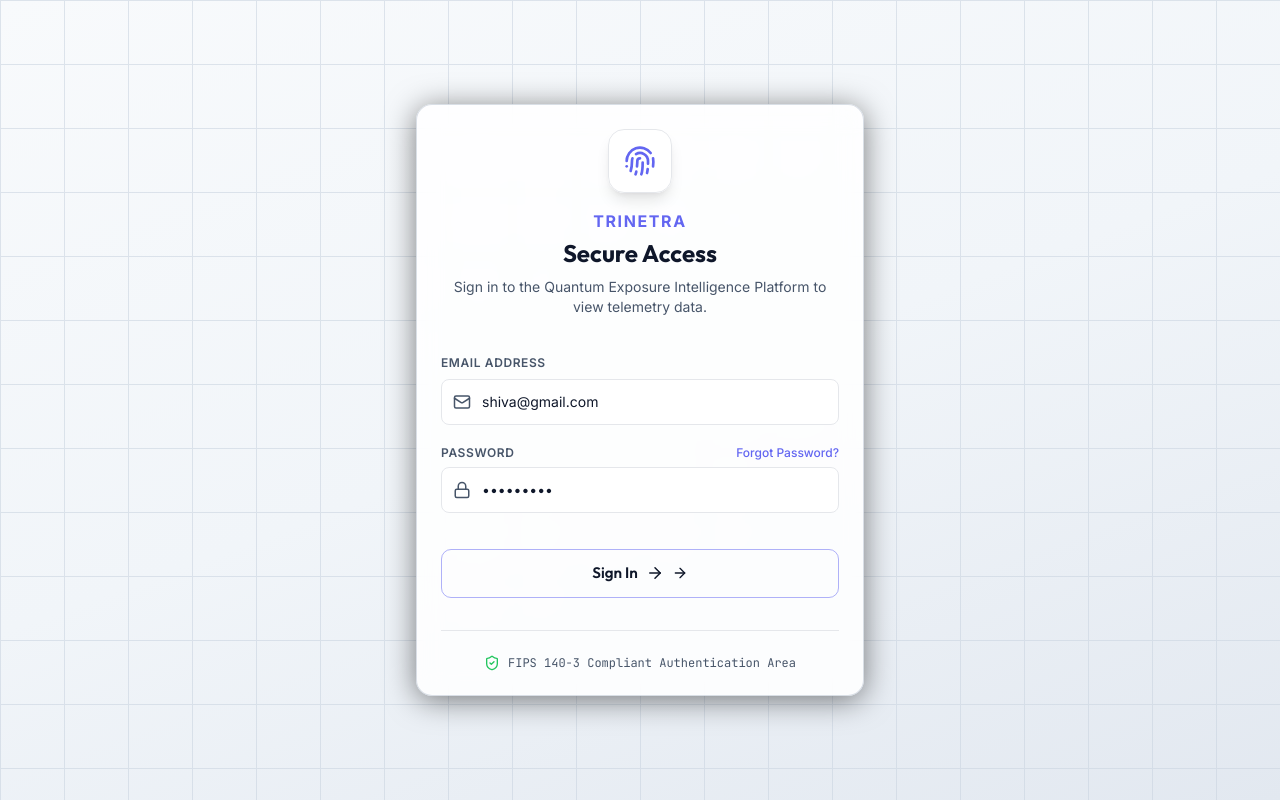
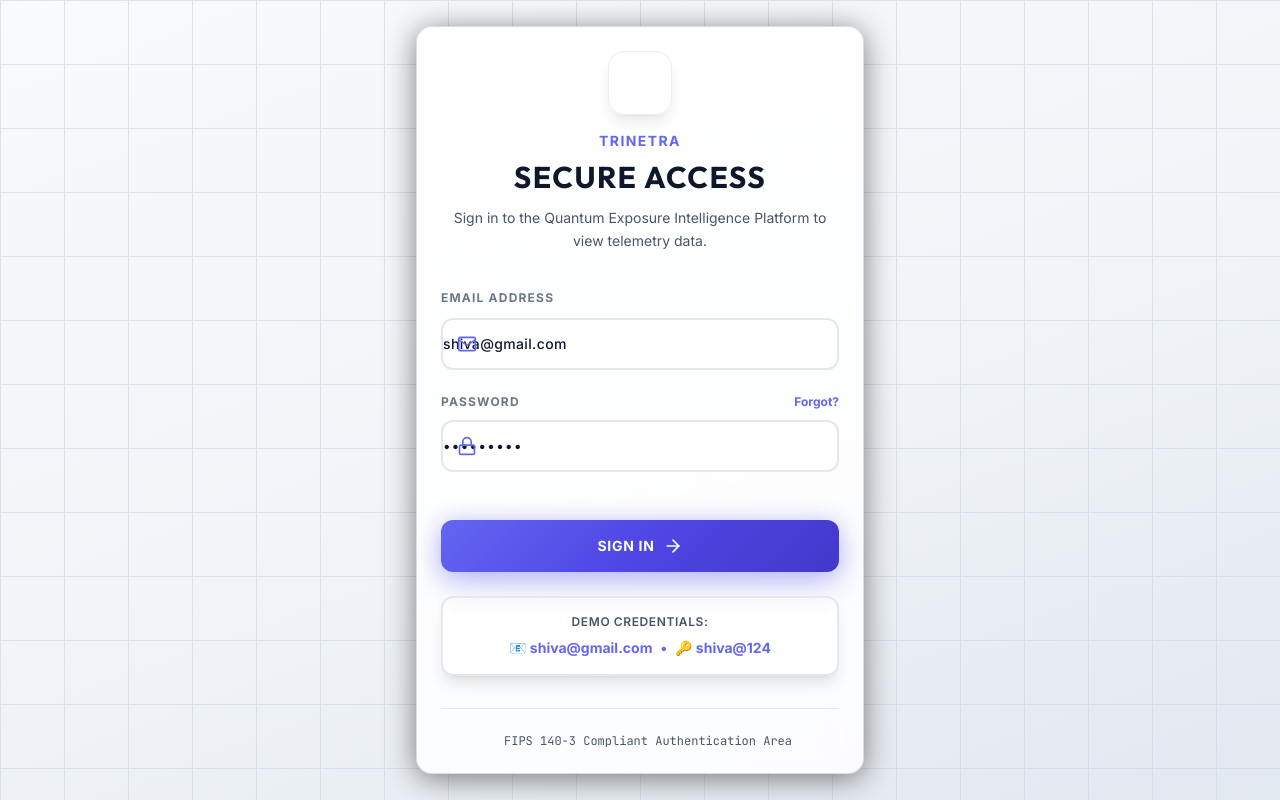
Before and after one commit to shivajirathod007/TRINETRA, a React (Vite) app in the folder frontend/: page /login in a window 1280 px wide. Built offline with nearby package versions, Linux system fonts and the light colour scheme.

Commit message:
feat: implement JWT authentication and enhance UI dashboard aesthetics

```diff
--- a/frontend/src/pages/LoginPage.jsx
+++ b/frontend/src/pages/LoginPage.jsx
@@ -1,7 +1,6 @@
 import React, { useState, useEffect } from 'react';
 import { useNavigate } from 'react-router-dom';
 import { Fingerprint, Lock, Mail, ArrowRight, ShieldCheck } from 'lucide-react';
-import GlowButton from '../components/GlowButton';
 import { useTheme } from '../context/ThemeContext';
 import { useAuth } from '../context/AuthContext';
 import axios from 'axios';
@@ -27,7 +26,7 @@ const LoginPage = () => {
         setError('');
 
         try {
-            // Call backend login endpoint
+            // Call backend login endpoint through Vite proxy
             const response = await axios.post('/api/v1/auth/login', {
                 email,
                 password
@@ -60,84 +59,144 @@ const LoginPage = () => {
                 }}
             />
 
+            {/* Animated background blur orbs */}
             <div className="absolute top-1/4 left-1/2 -translate-x-1/2 -translate-y-1/2 w-96 h-96 bg-primary-indigo rounded-full blur-[150px] opacity-20 pointer-events-none" />
+            <div className="absolute bottom-1/4 right-1/4 w-72 h-72 bg-primary-indigo rounded-full blur-[120px] opacity-10 pointer-events-none" />
 
-            <div className="glass-panel w-full max-w-md p-8 relative z-10 animate-fadeInUp">
+            <div className="glass-panel w-full max-w-md p-8 relative z-10 animate-fadeInUp backdrop-blur-xl border border-white border-opacity-10 shadow-2xl">
 
+                {/* Header Section */}
                 <div className="flex flex-col items-center mb-8">
-                    <div className="w-16 h-16 rounded-2xl bg-surface-card border border-glass-border flex items-center justify-center mb-4 shadow-lg">
-                        <Fingerprint size={32} className="text-primary-indigo" />
+                    <div className="w-16 h-16 rounded-2xl bg-gradient-to-br from-primary-indigo to-primary-indigo-hover border border-primary-indigo border-opacity-50 flex items-center justify-center mb-4 shadow-lg shadow-primary-indigo/30 animate-pulse">
+                        <Fingerprint size={32} className="text-white" />
                     </div>
-                    <div className="text-primary-indigo font-bold tracking-widest uppercase mb-1 flex items-center gap-2">
+                    <div className="text-primary-indigo font-bold tracking-widest uppercase mb-2 flex items-center gap-2 text-sm">
                         TRINETRA
                     </div>
-                    <h1 className="text-2xl font-bold font-outfit text-primary mb-2 text-center">
+                    <h1 className="text-3xl font-bold font-outfit text-primary mb-3 text-center uppercase tracking-wider">
                         Secure Access
                     </h1>
-                    <p className="text-sm text-secondary text-center">
+                    <p className="text-sm text-secondary text-center leading-relaxed">
                         Sign in to the Quantum Exposure Intelligence Platform to view telemetry data.
                     </p>
                 </div>
 
+                {/* Error Alert */}
                 {error && (
-                    <div className="mb-4 p-3 bg-red-500 bg-opacity-10 border border-red-500 border-opacity-30 rounded-lg text-red-400 text-sm">
-                        {error}
+                    <div className="mb-6 p-4 bg-gradient-to-r from-red-500 via-red-500 to-red-600 bg-opacity-15 border-l-4 border-red-500 rounded-lg text-red-300 text-sm font-semibold animate-pulse backdrop-blur-sm shadow-lg shadow-red-500/20">
+                        <div className="flex items-center gap-3">
+                            <span className="w-3 h-3 bg-red-400 rounded-full flex-shrink-0 animate-pulse"></span>
+                            <span>{error}</span>
+                        </div>
                     </div>
                 )}
 
-                <form onSubmit={handleLogin} className="space-y-5">
+                {/* Login Form */}
+                <form onSubmit={handleLogin} className="space-y-6">
 
-                    <div className="space-y-1.5">
-                        <label className="text-xs font-semibold text-secondary uppercase tracking-wider">Email Address</label>
-                        <div className="relative flex items-center">
-                            <Mail size={18} className="absolute left-3 text-secondary pointer-events-none" />
+                    {/* Email Field */}
+                    <div className="space-y-2.5">
+                        <label className="text-xs font-bold text-secondary uppercase tracking-widest opacity-80">Email Address</label>
+                        <div className="relative group">
+                            <Mail size={20} className="absolute left-4 top-1/2 -translate-y-1/2 text-primary-indigo pointer-events-none transition-all duration-200 group-focus-within:scale-110 group-focus-within:text-primary-indigo" />
                             <input
                                 type="email"
                                 value={email}
                                 onChange={(e) => setEmail(e.target.value)}
                                 disabled={isAuthenticating}
-                                className="w-full bg-input text-primary border border-glass-border rounded-lg py-3 pl-10 pr-4 focus:outline-none focus:border-primary-indigo focus:ring-1 focus:ring-primary-indigo transition-all text-sm disabled:opacity-50 placeholder:text-secondary placeholder:opacity-40"
+                                className="w-full bg-surface-card bg-opacity-40 text-primary border-2 border-glass-border rounded-xl py-3.5 pl-13 pr-5 focus:outline-none focus:border-primary-indigo focus:bg-opacity-60 focus:shadow-2xl focus:shadow-primary-indigo/30 transition-all duration-300 text-sm disabled:opacity-40 disabled:cursor-not-allowed placeholder:text-secondary placeholder:opacity-40 font-medium tracking-wide hover:border-primary-indigo hover:border-opacity-50"
                                 placeholder="shiva@gmail.com"
                                 required
                                 autoComplete="email"
                             />
+                            <div className="absolute inset-0 rounded-xl bg-gradient-to-r from-primary-indigo to-primary-indigo-hover opacity-0 group-focus-within:opacity-15 blur-xl transition-all duration-300 pointer-events-none -z-10"></div>
                         </div>
                     </div>
 
-                    <div className="space-y-1.5">
+                    {/* Password Field */}
+                    <div className="space-y-2.5">
                         <div className="flex justify-between items-center">
-                            <label className="text-xs font-semibold text-secondary uppercase tracking-wider">Password</label>
-                            <a href="#" className="text-xs text-primary-indigo hover:text-primary-indigo-hover transition-colors font-medium">Forgot Password?</a>
+                            <label className="text-xs font-bold text-secondary uppercase tracking-widest opacity-80">Password</label>
+                            <a href="#" className="text-xs text-primary-indigo hover:text-primary-indigo-hover transition-all duration-200 font-bold hover:underline hover:underline-offset-2">Forgot?</a>
                         </div>
-                        <div className="relative flex items-center">
-                            <Lock size={18} className="absolute left-3 text-secondary pointer-events-none" />
+                        <div className="relative group">
+                            <Lock size={20} className="absolute left-4 top-1/2 -translate-y-1/2 text-primary-indigo pointer-events-none transition-all duration-200 group-focus-within:scale-110 group-focus-within:text-primary-indigo" />
                             <input
                                 type="password"
                                 value={password}
                                 onChange={(e) => setPassword(e.target.value)}
                                 disabled={isAuthenticating}
-                                className="w-full bg-input text-primary border border-glass-border rounded-lg py-3 pl-10 pr-4 focus:outline-none focus:border-primary-indigo focus:ring-1 focus:ring-primary-indigo transition-all text-sm disabled:opacity-50 placeholder:text-secondary placeholder:opacity-40"
+                                className="w-full bg-surface-card bg-opacity-40 text-primary border-2 border-glass-border rounded-xl py-3.5 pl-13 pr-5 focus:outline-none focus:border-primary-indigo focus:bg-opacity-60 focus:shadow-2xl focus:shadow-primary-indigo/30 transition-all duration-300 text-sm disabled:opacity-40 disabled:cursor-not-allowed placeholder:text-secondary placeholder:opacity-40 font-medium tracking-widest hover:border-primary-indigo hover:border-opacity-50"
                                 placeholder="••••••••"
                                 required
                                 autoComplete="current-password"
                             />
+                            <div className="absolute inset-0 rounded-xl bg-gradient-to-r from-primary-indigo to-primary-indigo-hover opacity-0 group-focus-within:opacity-15 blur-xl transition-all duration-300 pointer-events-none -z-10"></div>
                         </div>
                     </div>
 
-                    <div className="pt-4">
-                        <GlowButton type="submit" disabled={isAuthenticating} className="w-full py-3.5 bg-primary-indigo text-white font-semibold rounded-lg flex items-center justify-center gap-2 hover:bg-primary-indigo-hover transition-colors disabled:opacity-50 disabled:cursor-not-allowed">
-                            {isAuthenticating ? (
-                                <span className="animate-pulse">Authenticating...</span>
-                            ) : (
-                                <>Sign In <ArrowRight size={18} /></>
-                            )}
-                        </GlowButton>
+                    {/* Submit Button */}
+                    <div className="pt-6">
+                        <button
+                            type="submit"
+                            disabled={isAuthenticating}
+                            className="w-full relative py-4 px-4 rounded-xl font-bold uppercase tracking-wider text-white text-sm overflow-hidden group disabled:opacity-60 disabled:cursor-not-allowed transition-all duration-300"
+                            style={{
+                                background: isAuthenticating
+                                    ? 'rgba(99, 102, 241, 0.6)'
+                                    : 'linear-gradient(135deg, #6366f1 0%, #4f46e5 50%, #4338ca 100%)',
+                                boxShadow: isAuthenticating
+                                    ? '0 4px 12px rgba(99, 102, 241, 0.3)'
+                                    : '0 10px 30px rgba(99, 102, 241, 0.4), 0 0 20px rgba(99, 102, 241, 0.2)'
+                            }}
+                            onMouseEnter={(e) => {
+                                if (!isAuthenticating) {
+                                    e.currentTarget.style.boxShadow = '0 15px 40px rgba(99, 102, 241, 0.6), 0 0 30px rgba(99, 102, 241, 0.3)';
+                                    e.currentTarget.style.transform = 'translateY(-2px)';
+                                }
+                            }}
+                            onMouseLeave={(e) => {
+                                if (!isAuthenticating) {
+                                    e.currentTarget.style.boxShadow = '0 10px 30px rgba(99, 102, 241, 0.4), 0 0 20px rgba(99, 102, 241, 0.2)';
+                                    e.currentTarget.style.transform = 'translateY(0)';
+                                }
+                            }}
+                        >
+                            <span className="relative z-10 flex items-center justify-center gap-2">
+                                {isAuthenticating ? (
+                                    <>
+                                        <span className="inline-block w-4 h-4 border-2 border-white border-t-transparent rounded-full animate-spin"></span>
+                                        <span className="animate-pulse">Authenticating...</span>
+                                    </>
+                                ) : (
+                                    <>
+                                        Sign In
+                                        <ArrowRight size={20} className="transition-transform group-hover:translate-x-1" />
+                                    </>
+                                )}
+                            </span>
+                            {/* Button shine effect */}
+                            <div className="absolute inset-0 bg-gradient-to-r from-transparent via-white to-transparent opacity-0 group-hover:opacity-10 translate-x-full group-hover:translate-x-0 transition-all duration-500"></div>
+                        </button>
+                    </div>
+
+                    {/* Demo Credentials Hint */}
+                    <div className="mt-7 p-4 bg-gradient-to-r from-primary-indigo via-primary-indigo to-primary-indigo-hover bg-opacity-8 border-2 border-primary-indigo border-opacity-30 rounded-xl text-center backdrop-blur-sm hover:border-opacity-50 transition-all duration-300 shadow-lg shadow-primary-indigo/10">
+                        <p className="text-xs text-secondary font-semibold uppercase tracking-wider">
+                            Demo Credentials:
+                        </p>
+                        <p className="text-sm text-primary-indigo font-bold mt-2 space-x-2">
+                            <span className="block sm:inline">📧 shiva@gmail.com</span>
+                            <span className="hidden sm:inline">•</span>
+                            <span className="block sm:inline">🔑 shiva@124</span>
+                        </p>
                     </div>
                 </form>
 
+                {/* Footer Section */}
                 <div className="mt-8 pt-6 border-t border-glass-border">
                     <div className="flex items-center justify-center gap-2 text-xs text-secondary font-mono">
-                        <ShieldCheck size={16} className="text-status-safe" />
+                        <span className="w-2 h-2 bg-status-safe rounded-full animate-pulse"></span>
                         <span>FIPS 140-3 Compliant Authentication Area</span>
                     </div>
                 </div>
--- a/frontend/src/services/api.js
+++ b/frontend/src/services/api.js
@@ -7,7 +7,7 @@ import { useAuth } from '../context/AuthContext';
  */
 
 const apiClient = axios.create({
-  baseURL: '/',
+  baseURL: 'http://localhost:8000/api/v1',
   timeout: 30000,
 });
 
```
Also changed, not shown: frontend/src/api/client.ts (+29 -0 lines), frontend/src/api/index.js (+51 -11 lines), frontend/src/pages/HistoryPage.jsx (+10 -2 lines), frontend/src/pages/HomePage.jsx (+62 -43 lines), 1 other file (tests, documents, lock files or other folders).
